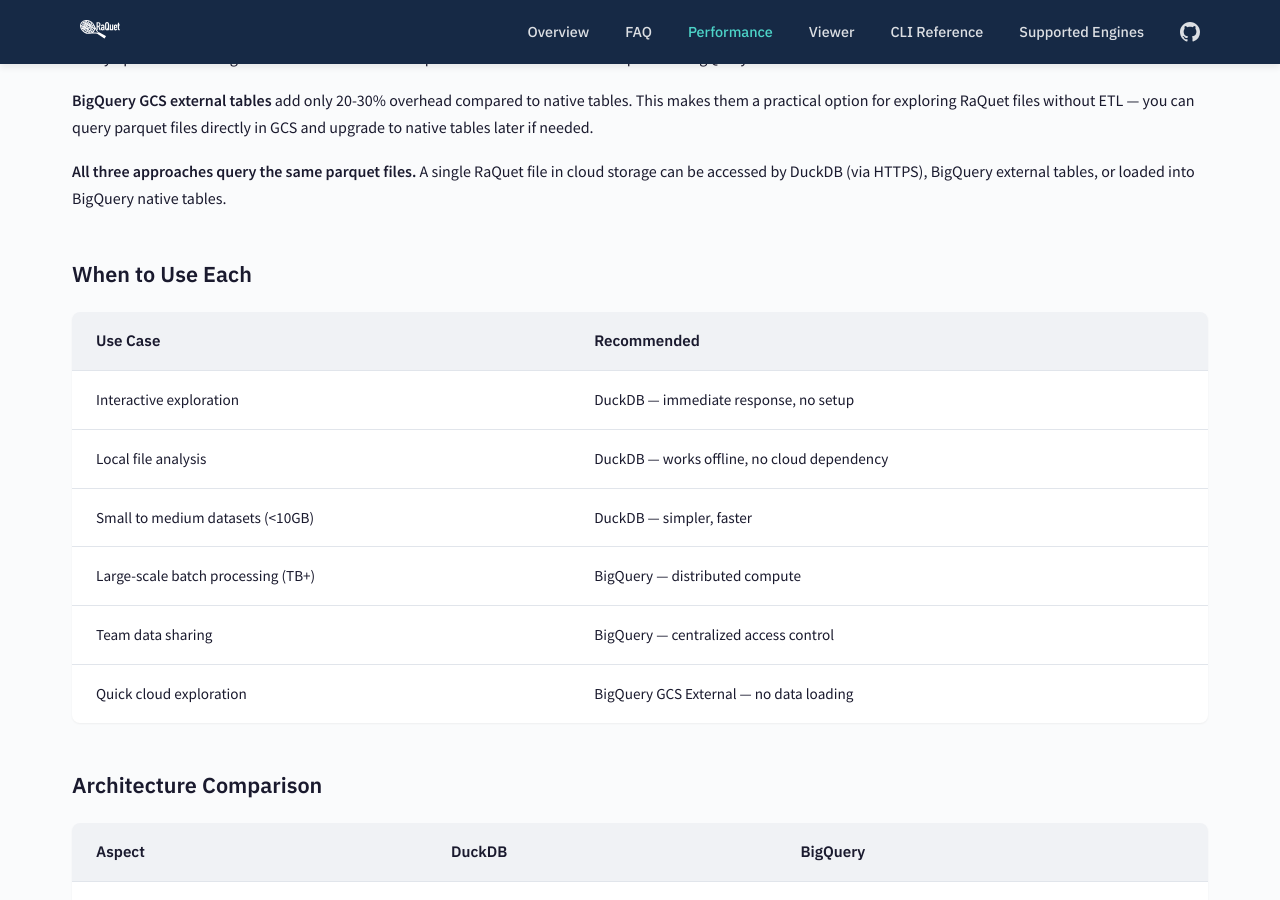
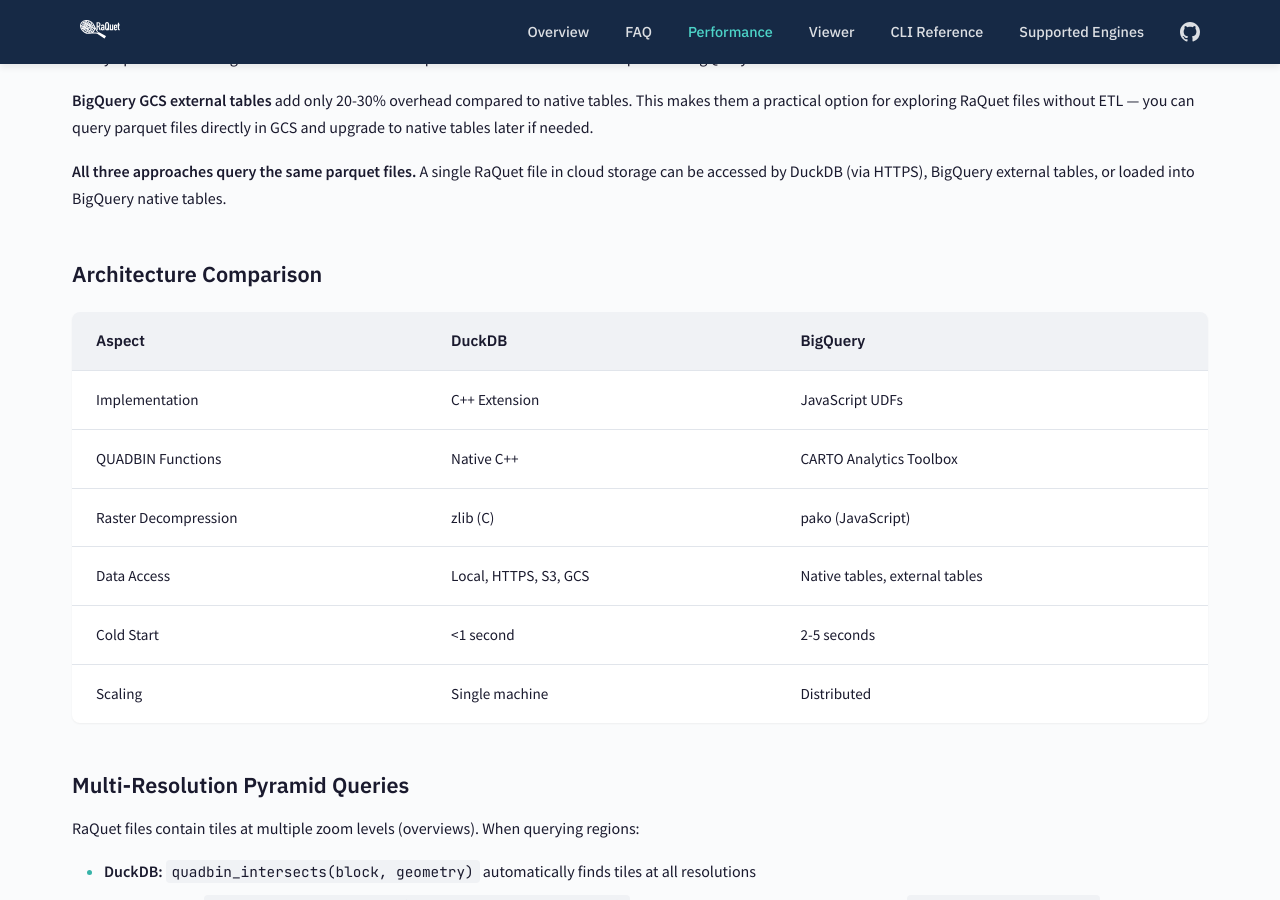
Before and after one commit to CartoDB/raquet, a Jekyll site: the page built from docs/performance.md, in a window 1280 px wide and 900 px high, scrolled down 1887 px. Built offline with Jekyll 4.4.1, drawn with Linux system fonts in a browser that asks for light colours.

Commit message:
Remove 'When to Use Each' section from Performance page

```diff
--- a/docs/performance.md
+++ b/docs/performance.md
@@ -51,17 +51,6 @@ We benchmarked both RaQuet implementations using [TCI.parquet](https://storage.g
 **BigQuery GCS external tables** add only 20-30% overhead compared to native tables. This makes them a practical option for exploring RaQuet files without ETL — you can query parquet files directly in GCS and upgrade to native tables later if needed.
 
 **All three approaches query the same parquet files.** A single RaQuet file in cloud storage can be accessed by DuckDB (via HTTPS), BigQuery external tables, or loaded into BigQuery native tables.
-
-### When to Use Each
-
-| Use Case | Recommended |
-|----------|-------------|
-| Interactive exploration | DuckDB — immediate response, no setup |
-| Local file analysis | DuckDB — works offline, no cloud dependency |
-| Small to medium datasets (<10GB) | DuckDB — simpler, faster |
-| Large-scale batch processing (TB+) | BigQuery — distributed compute |
-| Team data sharing | BigQuery — centralized access control |
-| Quick cloud exploration | BigQuery GCS External — no data loading |
 
 ### Architecture Comparison
 
```
